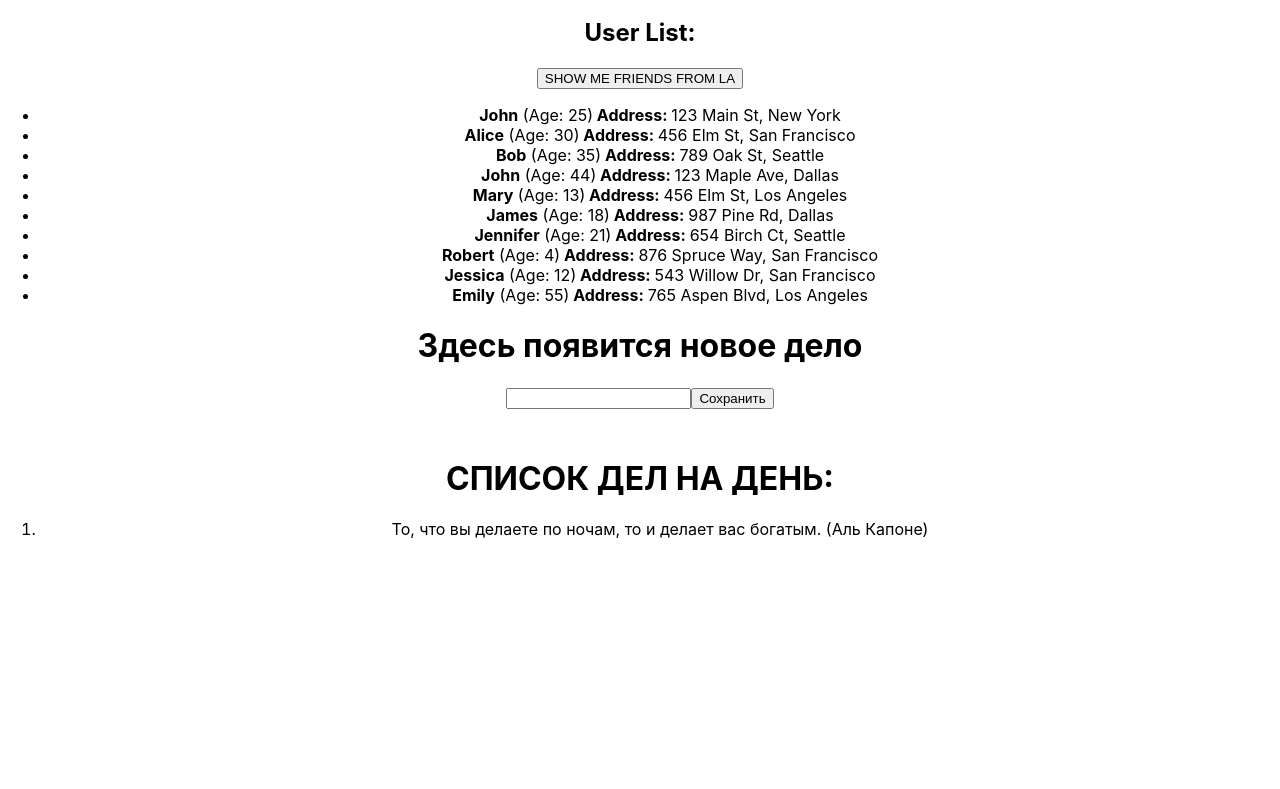
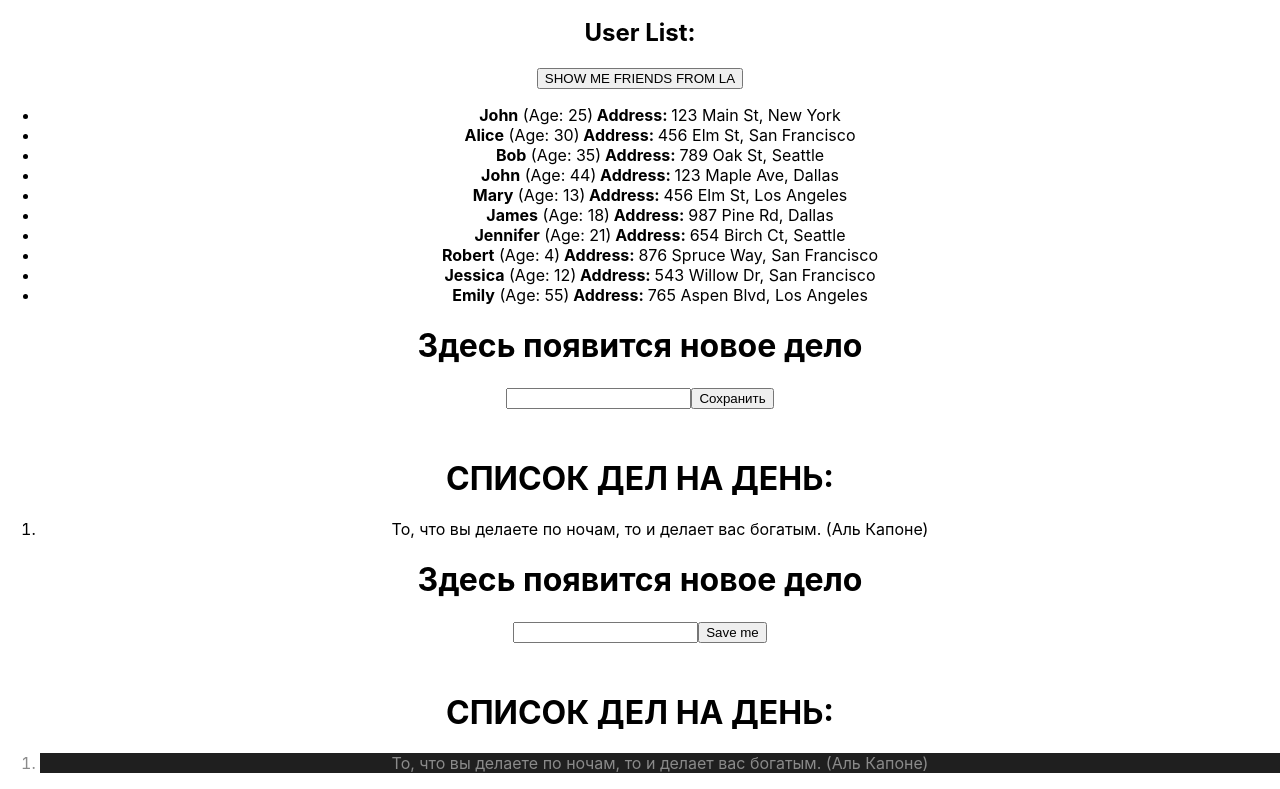
Before and after one commit to Odinokun/ignat-hw, a React (Create React App) app: page / in a window 1280 px wide. Shown: the part 271-1060 px from the top of the page. Before the commit the page ends 826 px from the top, so only its background shows below. Built offline with nearby package versions, Linux system fonts and the light colour scheme.

Commit message:
feat: homework#4 - completed

```diff
--- a/src/App.tsx
+++ b/src/App.tsx
@@ -2,7 +2,7 @@
 import { HW1 } from './HW/1/HW1';
 import { HW2 } from './HW/2/HW2';
 import { HW3 } from './HW/3/HW3';
-// import { HW4 } from './HW/4/HW4';
+import { HW4 } from './HW/4/HW4';
 
 function App() {
   return (
@@ -10,7 +10,7 @@
       <HW1 />
       <HW2 />
       <HW3 />
-      {/*<HW4 />*/}
+      <HW4 />
     </div>
   );
 }
--- a/src/HW/4/Button.tsx
+++ b/src/HW/4/Button.tsx
@@ -1,11 +1,11 @@
 type ButtonPropsType = {
-  callBack: any // НУЖНО ПРОТИПИЗИРОВАТЬ
-  name: any // НУЖНО ПРОТИПИЗИРОВАТЬ
+  callBack: () => void;
+  name: string;
 };
 
 export const Button = (props: ButtonPropsType) => {
   const callBackHandler = () => {
-    // НУЖНО ДОПИСАТЬ
+    props.callBack();
   };
 
   return (
--- a/src/HW/4/HW4.tsx
+++ b/src/HW/4/HW4.tsx
@@ -1,17 +1,9 @@
 import { useState } from 'react';
-import s from './HW4.module.css';
 import { Button } from './Button';
 import { Input } from './Input';
+import s from './HW4.module.css';
 
 export const HW4 = () => {
-  // 1️⃣ Раскомментируйте JSX (HW4.tsx) и вы увидите,
-  // что приложение начнет гореть красным и ругаться 😡
-  // 2️⃣ Ваша задача: ❗ПОЧИНИТЬ ПРОЕКТ❗
-  // - прописать типизацию, где необходимо
-  // - починить все, что горит красным
-  // - дописать функциональность (где указано комментариями)
-  // - приложение должно компилироваться и запускаться в браузере
-
   const [currentText, setCurrentText] = useState('');
   const [texts, setTexts] = useState<string[]>([
     'То, что вы делаете по ночам, то и делает вас богатым. (Аль Капоне)',
@@ -24,27 +16,31 @@
 
   return (
     <div id={'hw04'}>
-      {/*{currentText ? (*/}
-      {/*  <h1 id={'hw04-text'}>{currentText}</h1>*/}
-      {/*) : (*/}
-      {/*  <h1 id={'hw04-default-text'}>Здесь появится новое дело</h1>*/}
-      {/*)}*/}
+      {currentText ? (
+        <h1 id={'hw04-text'}>{currentText}</h1>
+      ) : (
+        <h1 id={'hw04-default-text'}>Здесь появится новое дело</h1>
+      )}
 
-      {/*<Input НЕ ХВАТАЕТ АРГУМЕНТОВ />*/}
+      <Input currentText={currentText} setCurrentText={setCurrentText} />
 
-      {/*<Button НЕ ХВАТАЕТ АРГУМЕНТОВ />*/}
+      <Button name='Save me' callBack={handleSave} />
 
-      {/*<h1 style={{ marginTop: '50px' }}>СПИСОК ДЕЛ НА ДЕНЬ:</h1>*/}
+      <h1 style={{ marginTop: '50px' }}>СПИСОК ДЕЛ НА ДЕНЬ:</h1>
 
-      {/*<ol id={'hw04-tasks'}>*/}
-      {/*  {texts.map((el, index) => {*/}
-      {/*    return (*/}
-      {/*      <li key={index} id={`hw04-task-${index}`} className={ЕСЛИ ЧЕТН ? S.chetNechet : ''}>*/}
-      {/*        {el}*/}
-      {/*      </li>*/}
-      {/*    );*/}
-      {/*  })}*/}
-      {/*</ol>*/}
+      <ol id={'hw04-tasks'}>
+        {texts.map((el, index) => {
+          return (
+            <li
+              key={index}
+              id={`hw04-task-${index}`}
+              className={index % 2 === 0 ? s.chetNechet : ''}
+            >
+              {el}
+            </li>
+          );
+        })}
+      </ol>
     </div>
   );
 };
--- a/src/HW/4/Input.tsx
+++ b/src/HW/4/Input.tsx
@@ -1,14 +1,21 @@
+import { ChangeEvent } from 'react';
+
 type InputPropsType = {
-	currentText: any // НУЖНО ПРОТИПИЗИРОВАТЬ
-	setCurrentText: any // НУЖНО ПРОТИПИЗИРОВАТЬ
+  currentText: string;
+  setCurrentText: (value: string) => void;
 };
 
 export const Input = (props: InputPropsType) => {
-	const onChangeHandler = (event: 'НУЖНО ПРОТИПИЗИРОВАТЬ') => {
-		// НУЖНО ДОПИСАТЬ
-	};
+  const onChangeHandler = (event: ChangeEvent<HTMLInputElement>) => {
+    props.setCurrentText(event.currentTarget.value);
+  };
 
-	// return (
-	//   <input id={'hw04-input'} type="text" value={props.currentText} onChange={onChangeHandler} />
-	// );
+  return (
+    <input
+      id={'hw04-input'}
+      type='text'
+      value={props.currentText}
+      onChange={onChangeHandler}
+    />
+  );
 };
```
